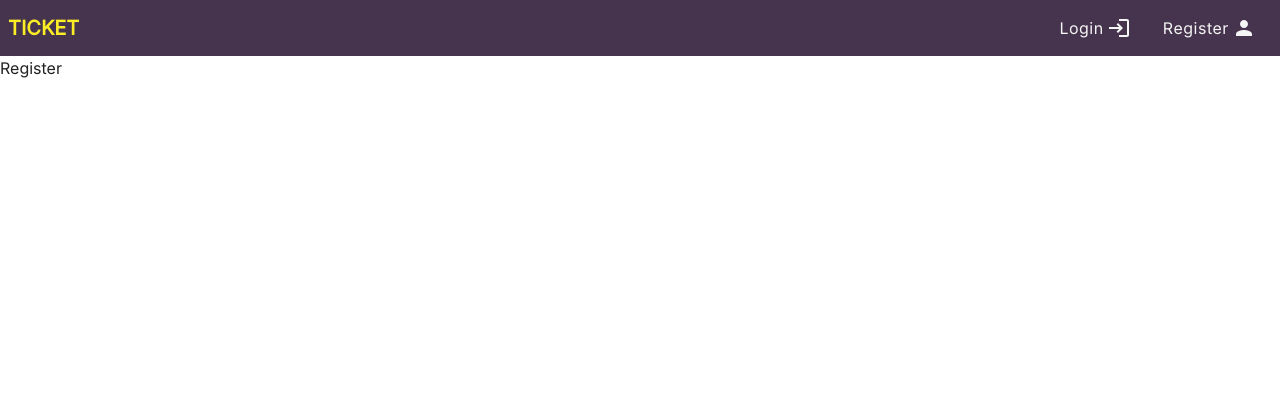
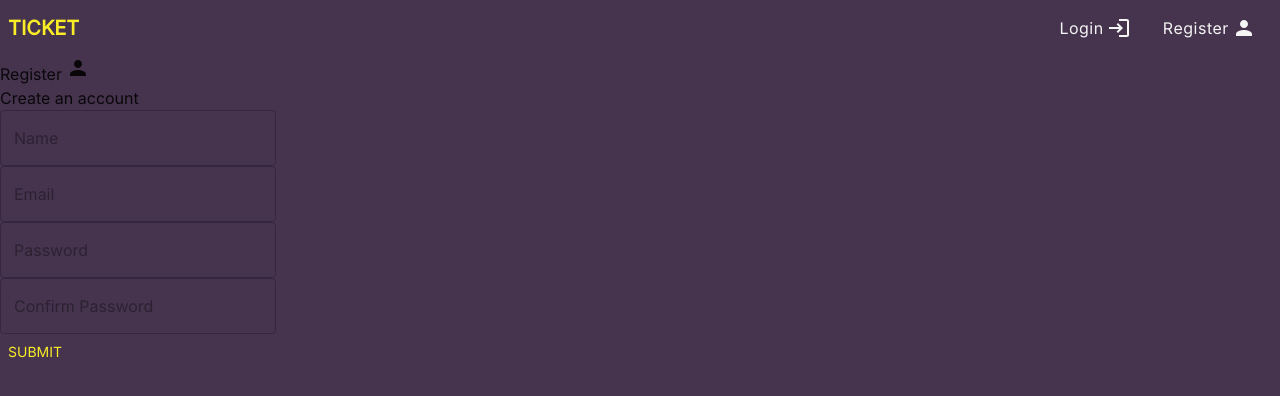
Before and after one commit to CemTunna/ticket, a React (Create React App) app in the folder frontend/: page /register in a window 1280 px wide. Shown: the top 396 px of the page. Built offline with nearby package versions, Linux system fonts and the light colour scheme; the HTML template or start-up script is replaced by a standard one.

Commit message:
useForm hook

```diff
--- a/frontend/src/App.tsx
+++ b/frontend/src/App.tsx
@@ -7,6 +7,8 @@ import Login from './pages/Login';
 import Register from './pages/Register';
 import Header from './components/ui/Header';
 import './theme/App.css';
+import { ToastContainer } from 'react-toastify';
+import 'react-toastify/dist/ReactToastify.css';
 const App = () => {
   return (
     <React.Fragment>
@@ -20,6 +22,7 @@ const App = () => {
           </Routes>
         </div>
       </Router>
+      <ToastContainer />
     </React.Fragment>
   );
 };
--- /dev/null
+++ b/frontend/src/hooks/useForm.tsx
@@ -0,0 +1,29 @@
+import { useState } from 'react';
+import { toast } from 'react-toastify';
+
+const useForm = () => {
+  const [form, setForm] = useState({
+    name: '',
+    email: '',
+    password: '',
+    confirmPassword: '',
+  });
+  const { password, confirmPassword } = form;
+  const onChange = (e: any) => {
+    setForm((prevState) => ({ ...prevState, [e.target.name]: e.target.value }));
+  };
+  const onSubmit = (e: any) => {
+    e.preventDefault();
+    if (password !== confirmPassword) {
+      toast.error("Passwords don't match");
+    }
+  };
+  return {
+    form,
+    setForm,
+    onChange,
+    onSubmit,
+  };
+};
+
+export default useForm;
--- a/frontend/src/pages/Register.tsx
+++ b/frontend/src/pages/Register.tsx
@@ -1,7 +1,68 @@
-import React from 'react';
+import { Button, Grid, TextField, Typography } from '@mui/material';
+import { Fragment, useState } from 'react';
+import PersonIcon from '@mui/icons-material/Person';
+import useForm from '../hooks/useForm';
+const Register = () => {
+  const { form, onChange, onSubmit } = useForm();
+  const { confirmPassword, email, name, password } = form;
+  return (
+    <Fragment>
+      <section>
+        <Typography>
+          Register <PersonIcon />
+        </Typography>
+        <Typography>Create an account</Typography>
+      </section>
 
-const Register = () => {
-  return <div>Register</div>;
+      <section>
+        <form onSubmit={onSubmit}>
+          <Grid>
+            <TextField
+              id='name'
+              name='name'
+              value={name}
+              onChange={onChange}
+              placeholder='Name'
+              required={true}
+            />
+          </Grid>
+          <Grid>
+            <TextField
+              id='email'
+              name='email'
+              value={email}
+              onChange={onChange}
+              placeholder='Email'
+              required={true}
+            />
+          </Grid>
+          <Grid>
+            <TextField
+              id='password'
+              name='password'
+              value={password}
+              onChange={onChange}
+              placeholder='Password'
+              required={true}
+            />
+          </Grid>
+          <Grid>
+            <TextField
+              id='confirmPassword'
+              name='confirmPassword'
+              value={confirmPassword}
+              onChange={onChange}
+              placeholder='Confirm Password'
+              required={true}
+            />
+          </Grid>
+          <Grid>
+            <Button type='submit'>Submit</Button>
+          </Grid>
+        </form>
+      </section>
+    </Fragment>
+  );
 };
 
 export default Register;
--- a/frontend/src/theme/App.css
+++ b/frontend/src/theme/App.css
@@ -2,9 +2,7 @@ body,
 html {
   box-sizing: border-box;
 }
-body {
-  background-color: #46344e;
-}
+
 .container {
   max-width: 1300px;
   margin: 0 auto;
--- a/frontend/src/theme/Theme.tsx
+++ b/frontend/src/theme/Theme.tsx
@@ -11,6 +11,9 @@ export const muiCache = createCache({
 
 const theme = createTheme({
   palette: {
+    background: {
+      default: '#46344e',
+    },
     primary: {
       light: '#F5F5F5',
       main: '#FAED26',
```
Also changed, not shown: 1 other file (tests, documents, lock files or other folders).
